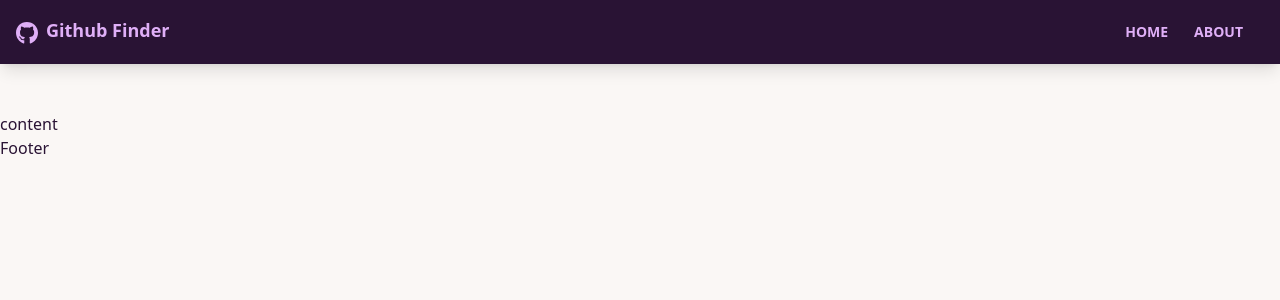
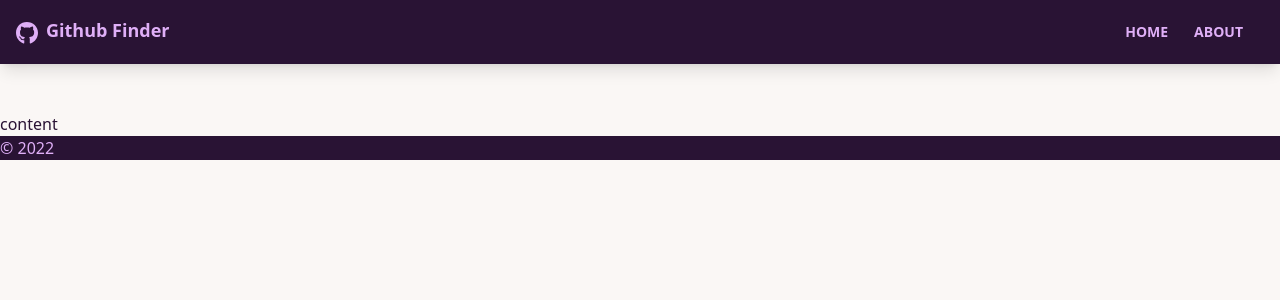
Before and after one commit to nilouhou/github-finder, a React (Create React App) app: page / in a window 1280 px wide. Shown: the top 300 px of the page. Built offline with nearby package versions, Linux system fonts and the light colour scheme.

Commit message:
added footer

```diff
--- a/src/components/Footer/Footer.jsx
+++ b/src/components/Footer/Footer.jsx
@@ -1,10 +1,11 @@
 import React from "react";
 
 const Footer = () => {
+	const time = new Date().getFullYear();
 	return (
-		<div>
-			<p>Footer</p>
-		</div>
+		<footer className="bg-neutral text-neutral-content justify-center">
+			<p>&copy; {time}</p>
+		</footer>
 	);
 };
 
--- a/src/components/Nav/Nav.jsx
+++ b/src/components/Nav/Nav.jsx
@@ -1,6 +1,7 @@
 import React from "react";
 import { Link } from "react-router-dom";
 import { FaGithub } from "react-icons/fa";
+import PropTypes from "prop-types";
 
 const Nav = ({ title }) => {
 	return (
@@ -37,4 +38,8 @@ Nav.defaultProps = {
 	title: "Github Finder",
 };
 
+Nav.prototype = {
+	title: PropTypes.string.isRequired,
+};
+
 export default Nav;
```
